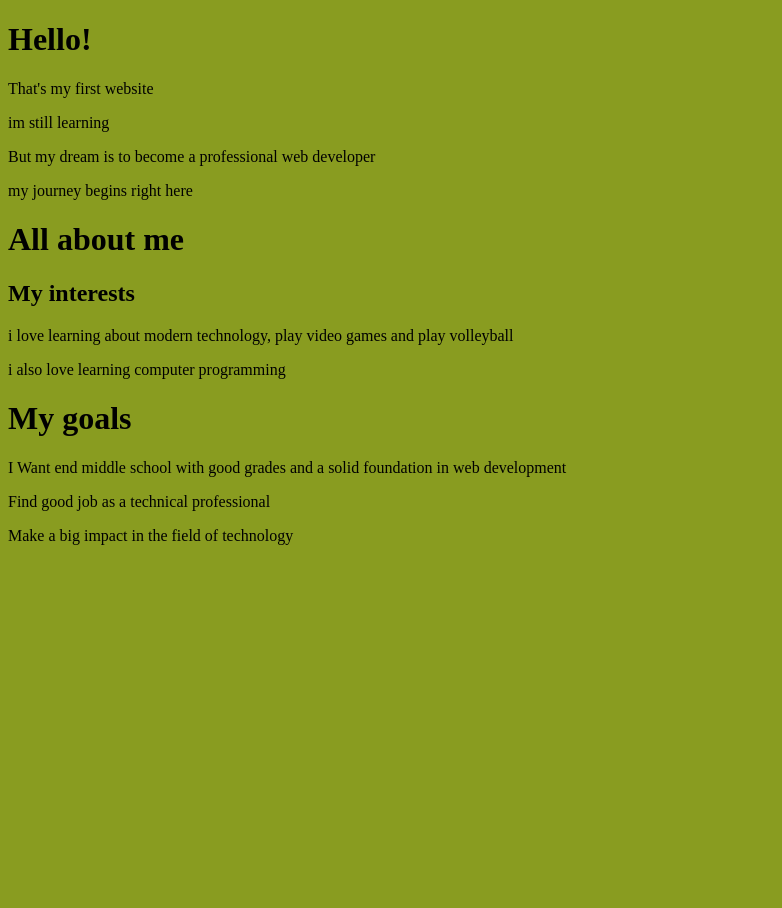
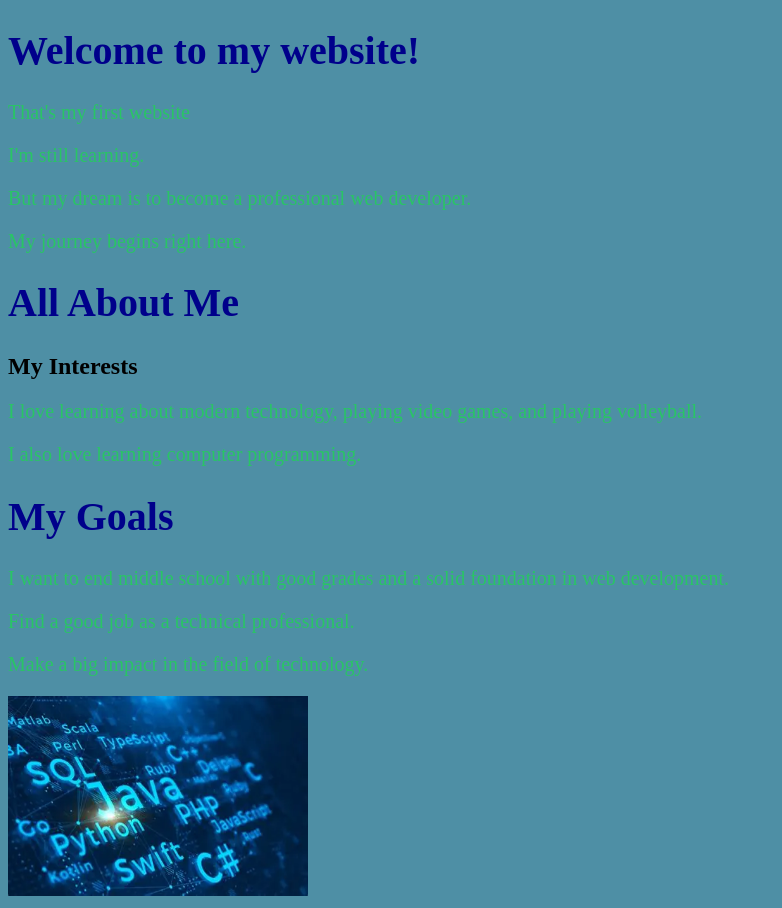
Before and after one commit to raf429/new-project, a plain HTML site: page index.html in a window 1280 px wide. Shown: the whole page, without its empty margins (0-782 px from the left). Before the commit the page ends 800 px from the top, so only its background shows below. Drawn offline with Linux system fonts and the light colour scheme.

Commit message:
add an image

```diff
--- a/index.html
+++ b/index.html
@@ -2,40 +2,39 @@
 <html lang="en">
 <head>
     <meta charset="UTF-8">
-    <meta name="viewport" content="width=s, initial-scale=1.0">
-    <title>the first meet.web</title>
+    <meta name="viewport" content="width=device-width, initial-scale=1.0">
+
+    <title>The First Meet</title>
+
+    <!-- Link to your CSS file -->
+    <link rel="stylesheet" href="style.css">
+
+    <!-- Link to your JavaScript file -->
+    <script src="script.js" defer></script>
 </head>
+
 <body>
-   <h1>Hello!</h1>
-   <p>That's my first website</p>
+
+    <h1 id="welcome">Hello!</h1>
+    <p>That's my first website</p>
+    <p>I'm still learning.</p>
+    <p>But my dream is to become a professional web developer.</p>
+    <p>My journey begins right here.</p>
+
+    <h1>All About Me</h1>
+
+    <h2>My Interests</h2>
+
+    <p>I love learning about modern technology, playing video games, and playing volleyball.</p>
+    <p>I also love learning computer programming.</p>
+
+    <h1>My Goals</h1>
+
+    <p>I want to end middle school with good grades and a solid foundation in web development.</p>
+    <p>Find a good job as a technical professional.</p>
+    <p>Make a big impact in the field of technology.</p>
+
 </body>
 </html>
-  <p>im still learning</p>
-  <p> But my dream is to become a professional web developer</p>
-  <p> my journey begins right here</p>
-<body>
-<html>
-    <h1>All about me</h1>
-    <h2>My interests</h2>
-    <p> i love learning about modern technology, play video games and play volleyball</p>
-    <p> i also love learning computer programming</p>
-<head>
-    <body>
-        <h1> My goals</h1>
-        <p>I Want end middle school with good grades and a solid foundation in web development</p>
-        <P> Find good job as a technical professional</P>
-        <P> Make a big impact in the field of technology</P>
-    </body>
-    <head>
-    <title>The First Meet</title>
 
-    <style>
-        body {
-            background-color: rgb(137, 156, 32);
-        }
-    </style>
-</head>
-
-
-
-</head>
+<img src="images/OIP.webp" alt="My Image" width="300" height="200">
--- /dev/null
+++ b/script.js
@@ -0,0 +1,17 @@
+console.log("hello");
+console.log(5 + 3);
+let score = 0;
+console.log(score);
+score = 5;
+console.log(score);
+score = score = 6;
+// ok
+console.log(score);
+
+const playerName = "Raphael";
+const age = 17;
+console.log(playerName);
+console.log(age);
+console.log(`${playerName} is ${age} years old.`);
+const title = document.querySelector("#welcome");
+title.textContent = "Welcome to my website!";
--- /dev/null
+++ b/style.css
@@ -0,0 +1,21 @@
+body {
+    background-color: rgb(78, 143, 165);
+}
+
+h1 {
+    color: darkblue;
+    font-size: 40px;
+}
+
+p {
+    color: #29c565;
+    font-size: 20px;
+}
+
+button {
+    background-color: rgb(42, 42, 201);
+    color: rgb(205, 23, 23);
+    padding: 10px 20px;
+    border: none;
+    border-radius: 5px;
+}
```
Also changed, not shown: 1 other file.
